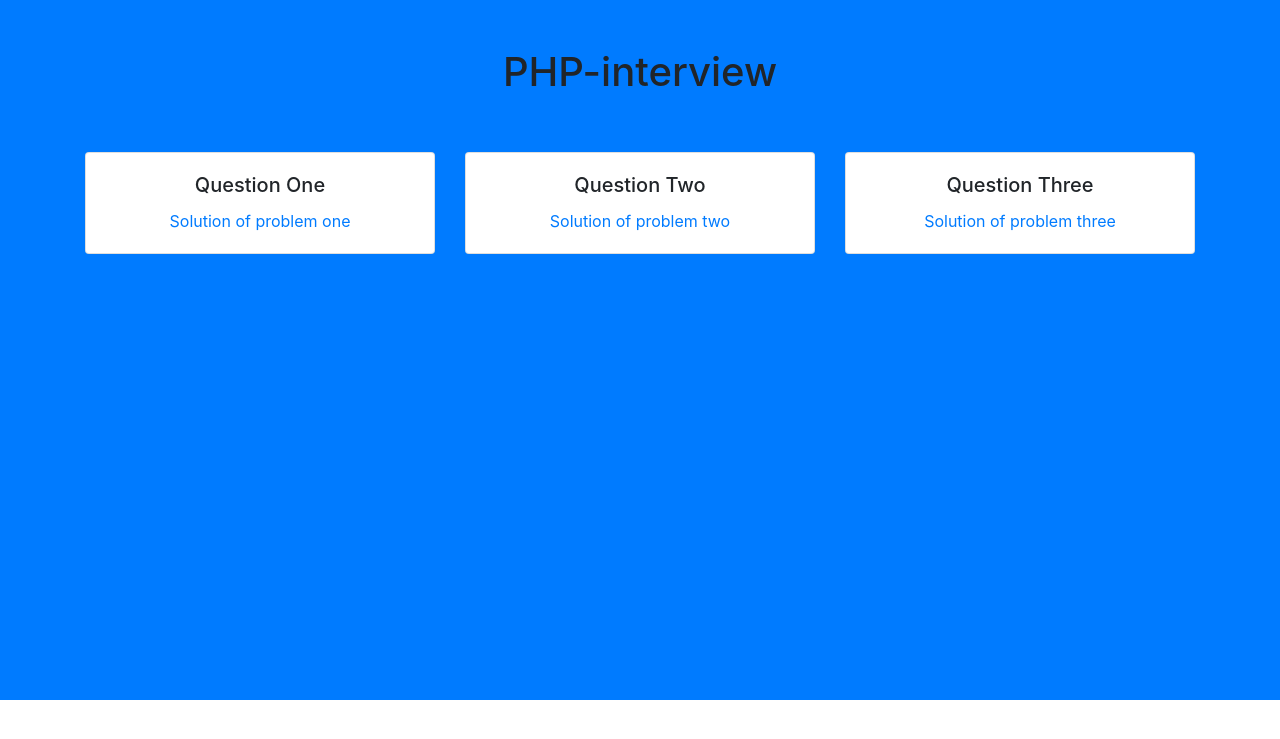
After one commit to sazzadbinashique/php, a PHP site: page /sazzad/solution/index.php in a window 1280 px wide. The commit adds this page. Shown: the top 739 px of the page. Run offline with PHP 8.4, Linux system fonts and the light colour scheme; some libraries are stand-ins or nearby versions.

Commit message:
interview solution

```diff
--- /dev/null
+++ b/sazzad/solution/index.php
@@ -0,0 +1,55 @@
+<!doctype html>
+<html lang="en">
+<head>
+    <!-- Required meta tags -->
+    <meta charset="utf-8">
+    <meta name="viewport" content="width=device-width, initial-scale=1, shrink-to-fit=no">
+
+    <!-- Bootstrap CSS -->
+    <link rel="stylesheet" href="https://maxcdn.bootstrapcdn.com/bootstrap/4.0.0/css/bootstrap.min.css" crossorigin="anonymous">
+
+    <title>PHP Learning</title>
+</head>
+<body>
+
+<div class="container-fluid bg-primary " style="height: 700px;">
+    <div class="container pt-5">
+        <h1 class="text-center">PHP-interview</h1>
+    </div>
+    <div class="container pt-5">
+        <div class="row">
+            <div class="col-md-4 ">
+                <div class="card">
+                    <div class="card-body text-center">
+                        <h5 class="card-title ">Question One</h5>
+                        <p class="card-text"><a href="/php/sazzad/solution/1.php">Solution of problem one</a></p>
+                    </div>
+                </div>
+            </div>
+            <div class="col-md-4 ">
+                <div class="card">
+                    <div class="card-body text-center">
+                        <h5 class="card-title ">Question Two</h5>
+                        <p class="card-text"><a href="/php/sazzad/solution/2.php">Solution of problem two</a></p>
+                    </div>
+                </div>
+            </div>
+            <div class="col-md-4">
+                <div class="card">
+                    <div class="card-body text-center">
+                        <h5 class="card-title ">Question Three</h5>
+                        <p class="card-text"><a href="/php/sazzad/solution/3.php">Solution of problem three</a></p>
+                    </div>
+                </div>
+            </div>
+        </div>
+    </div>
+</div>
+
+<!-- Optional JavaScript -->
+<!-- jQuery first, then Popper.js, then Bootstrap JS -->
+<script src="https://code.jquery.com/jquery-3.2.1.slim.min.js" crossorigin="anonymous"></script>
+<script src="https://cdnjs.cloudflare.com/ajax/libs/popper.js/1.12.9/umd/popper.min.js" crossorigin="anonymous"></script>
+<script src="https://maxcdn.bootstrapcdn.com/bootstrap/4.0.0/js/bootstrap.min.js" crossorigin="anonymous"></script>
+</body>
+</html>
```
Also changed, not shown: index.php (+8 -0 lines), sazzad/solution/1.php (added, +27 -0 lines), sazzad/solution/2.php (added, +19 -0 lines).
